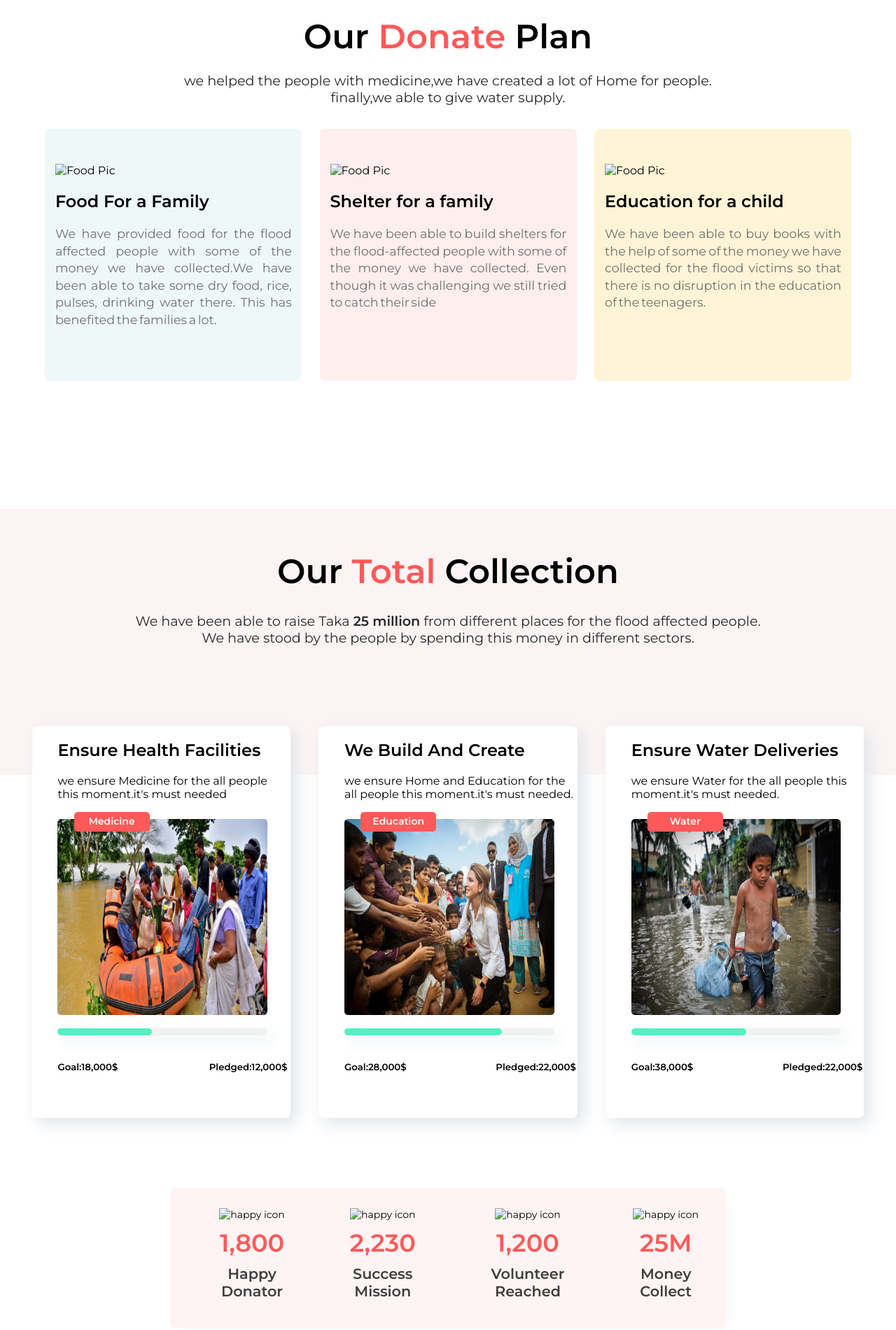
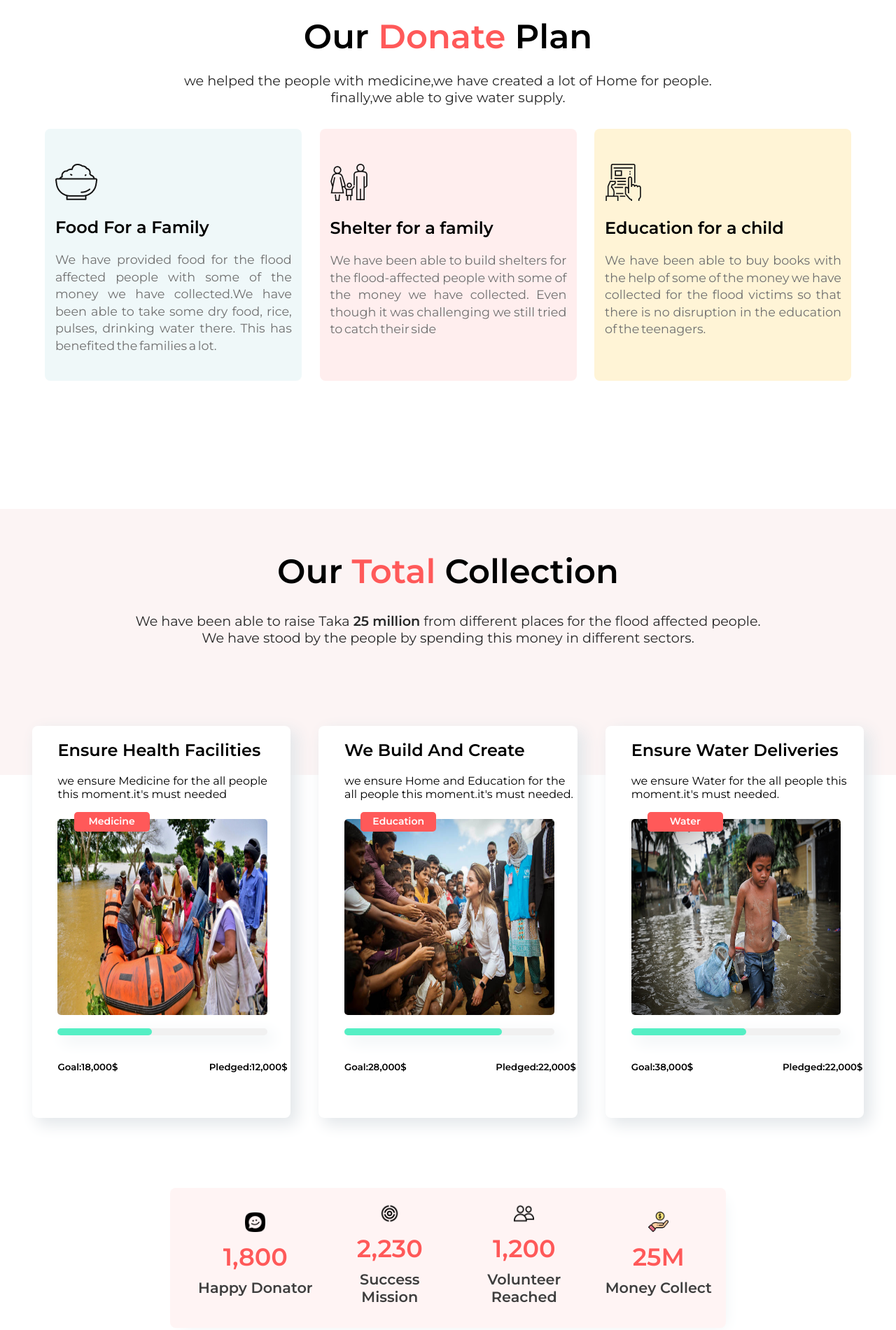
Before and after one commit to rafi10hasan/Donation-Website-Assignment, a plain HTML site: page index.html in a window 1280 px wide. Shown: the part 1296-3196 px from the top of the page at 70% size. Drawn offline with Linux system fonts and the light colour scheme; the site is published under a folder, as on GitHub Pages, so addresses that start at the root find nothing.

Commit message:
second commit added

```diff
--- a/index.html
+++ b/index.html
@@ -53,18 +53,18 @@
 
         <div class="donate-plan-section">
             <div class="plan-part" id="part-1">
-                <img src="/icon/food.png" alt="Food Pic">
+                <img src="./icon/food.png" alt="Food Pic">
                 <h2>Food For a Family</h2>
                 <p>We have provided food for the flood affected people with some of the money we have collected.We have been able to take some dry food, rice, pulses, drinking water there. This has benefited the families a lot.</p>
             </div>
             <div class="plan-part" id="part-2">
-                <img src="/icon/family.png" alt="Food Pic">
+                <img src="./icon/family.png" alt="Food Pic">
                 <h2>Shelter for a family</h2>
                 <p>We have been able to build shelters for the flood-affected people with some of the money we have collected.
                     Even though it was challenging we still tried to catch their side</p>
             </div>
             <div class="plan-part" id="part-3">
-                <img src="/icon/Frame-1.png" alt="Food Pic">
+                <img src="./icon/Frame-1.png" alt="Food Pic">
                 <h2>Education for a child</h2>
                 <p>We have been able to buy books with the help of some of the money we have collected for the flood victims so that there is no disruption in the education of the teenagers.</p>
             </div>
@@ -133,22 +133,22 @@
 
          <div class="calculation">
             <div class="calculation-part">
-                <img src="../icon/Happy.png" alt="happy icon">
+                <img src="./icon/Happy.png" alt="happy icon">
                 <h2>1,800</h2>
                 <h3>Happy Donator</h3>
             </div>
             <div class="calculation-part">
-                <img src="../icon/mission.png" alt="happy icon">
+                <img src="./icon/mission.png" alt="happy icon">
                 <h2>2,230</h2>
                 <h3>Success Mission</h3>
             </div>
             <div class="calculation-part">
-                <img src="../icon/people.png" alt="happy icon">
+                <img src="./icon/people.png" alt="happy icon">
                 <h2>1,200</h2>
                 <h3>Volunteer Reached</h3>
             </div>
             <div class="calculation-part">
-                <img src="../icon/money.png" alt="happy icon">
+                <img src="./icon/money.png" alt="happy icon">
                 <h2>25M</h2>
                 <h3>Money Collect</h3>
             </div>
```
